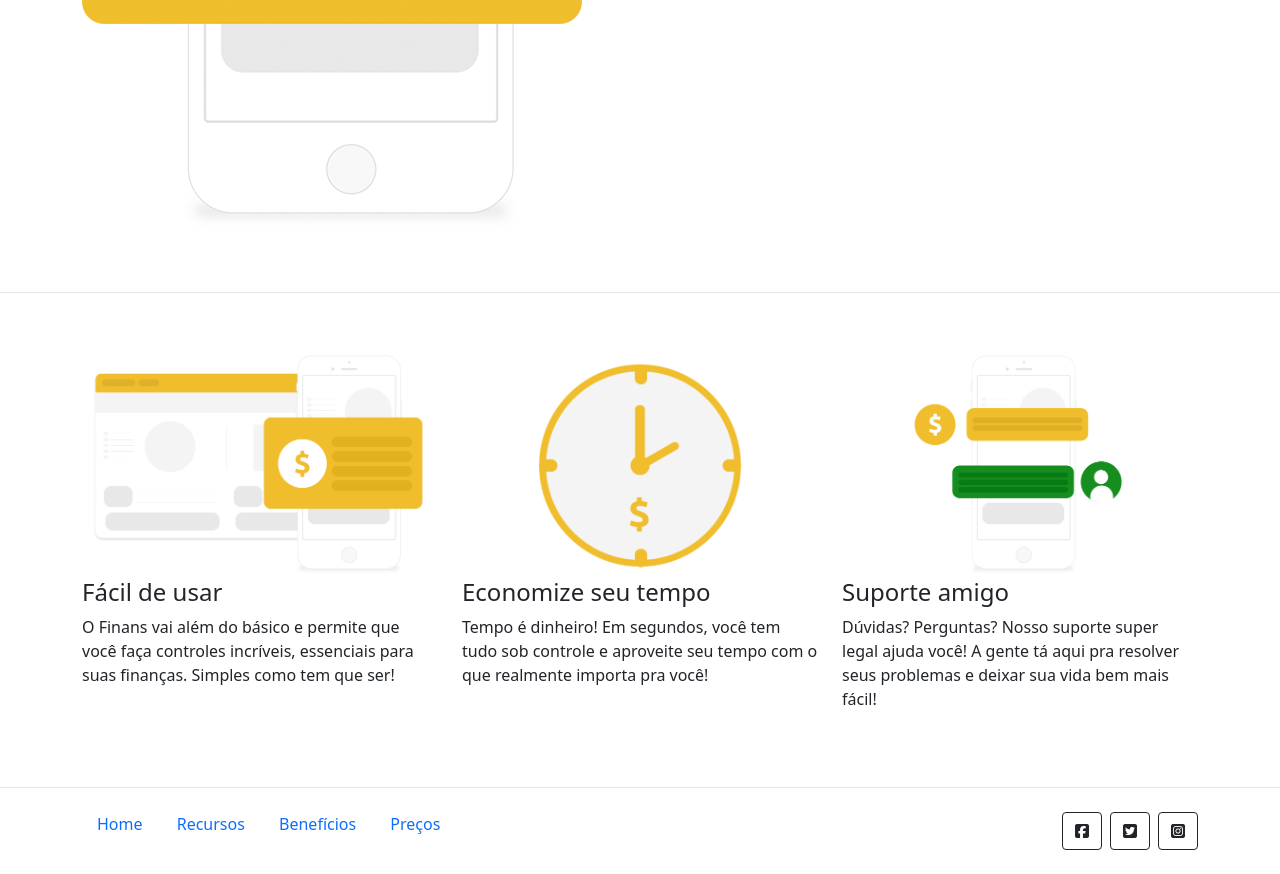
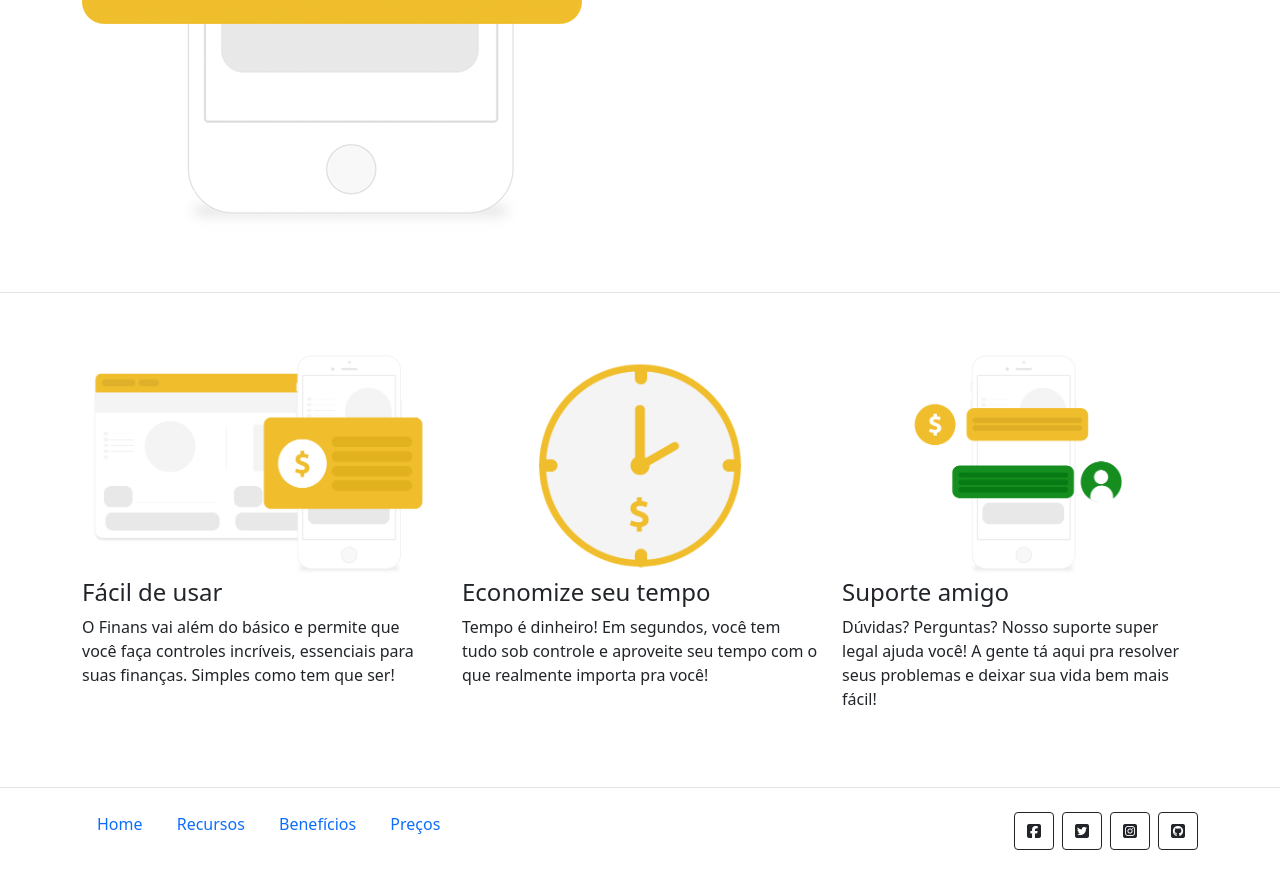
Before and after one commit to Julio-Fontenele/Financs, a plain HTML site: page index.html in a window 1280 px wide. Shown: the part 1564-2438 px from the top of the page. Drawn offline with nearby package versions, Linux system fonts and the light colour scheme.

Commit message:
feat: add github link source code

```diff
--- a/index.html
+++ b/index.html
@@ -198,6 +198,10 @@
                 <a href="#" class="btn btn-outline-dark ms-2">
                     <i class="fa-brands fa-square-instagram"></i>
                 </a>
+
+                <a href="https://github.com/julio-fontenele/financs/" class="btn btn-outline-dark ms-2">
+                    <i class="fa-brands fa-square-github"></i>
+                </a>
             </div>
         </div>
     </div>
```
